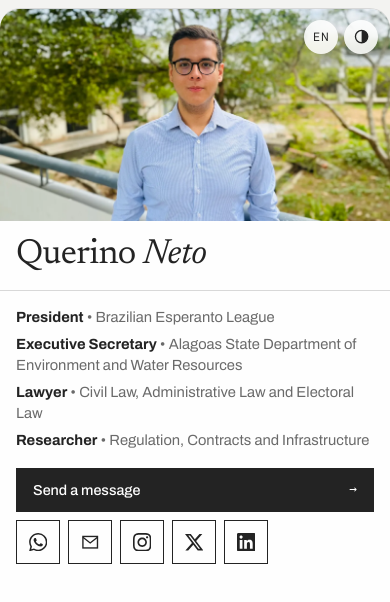
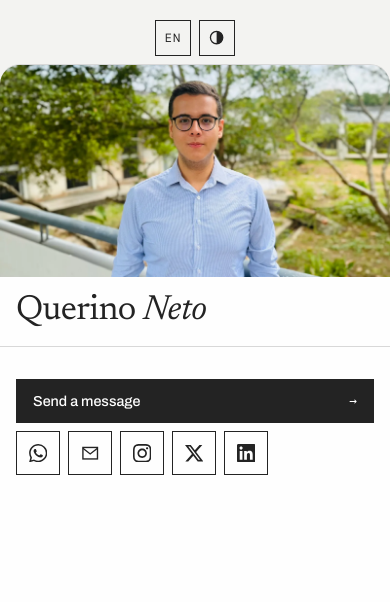
Before and after one commit to querinoneto/site, a plain HTML site: page index.html in a window 390 px wide. Drawn offline with nearby package versions, Linux system fonts and the light colour scheme.

Commit message:
Simulação: botões centralizados acima da foto no celular; sem lista de cargos
Co-Authored-By: Claude Opus 5.5 <noreply@anthropic.com>
Claude-Session: https://claude.ai/code/session_01ELp6jEE8sopRKe9g1f2sxY

```diff
--- a/index.html
+++ b/index.html
@@ -317,20 +317,15 @@ body { background: var(--page); }
   .copy { padding: 1.1rem 1.25rem 1.25rem; }
   .copy .lead { font-size: clamp(.7rem, 3.2vw, 1rem); }
 }
-/* Celular: sem a barra do topo; idioma e inverter cores flutuam sobre a foto */
+/* Celular: sem nome no topo; idioma e inverter cores centralizados acima da foto */
 @media (max-width: 860px) {
-  .page { position: relative; }
-  .bar { position: absolute; top: 0; left: 0; right: 0; z-index: 20; height: auto; border-bottom: 0; pointer-events: none; }
-  .bar .in { justify-content: flex-end; padding: 1.5rem calc(var(--gutter) + .75rem) 0; }
+  .bar { height: auto; border-bottom: 0; }
+  .bar .in { justify-content: center; padding: .75rem var(--gutter) .5rem; }
   .brand { display: none; }
-  .tools { pointer-events: auto; gap: .4rem; }
-  .bar .icon-btn { width: 2.1rem; height: 2.1rem; border-color: transparent; border-radius: 999px; background: rgba(255, 255, 255, .85); color: #232323; -webkit-backdrop-filter: blur(8px); backdrop-filter: blur(8px); box-shadow: 0 2px 10px rgba(0, 0, 0, .12); }
-  :root[data-inv] .bar .icon-btn { background: rgba(28, 28, 28, .78); color: #fefefe; }
-  .lang-menu { border-radius: 12px; overflow: hidden; }
 }
 @media (max-width: 420px) {
   .main { padding: 0; }
-  .card { border-radius: 20px 20px 0 0; border-left: 0; border-right: 0; border-bottom: 0; box-shadow: none; min-height: calc(100dvh - .5rem); align-content: start; }
+  .card { border-radius: 20px 20px 0 0; border-left: 0; border-right: 0; border-bottom: 0; box-shadow: none; min-height: calc(100dvh - 4rem); align-content: start; }
   .bar .in { padding: 1.25rem .75rem 0; }
   .main { padding-top: .5rem; }
   .idb { padding: 1rem var(--gutter) 1.1rem; }
@@ -380,12 +375,6 @@ h1.name em { font-style: italic; }
         </div>
       </div>
       <div class="copy">
-      <div class="creds">
-        <p><b data-i18n="r1">Presidente</b> • <span data-i18n="o1">Liga Brasileira de Esperanto</span></p>
-        <p><b data-i18n="r2">Secretário Executivo</b> • <span data-i18n="o2">Secretaria de Estado do Meio Ambiente e dos Recursos Hídricos de Alagoas</span></p>
-        <p><b data-i18n="r3">Advogado</b> • <span data-i18n="o3">Direito Civil, Direito Administrativo e Direito Eleitoral</span></p>
-        <p><b data-i18n="r4">Pesquisador</b> • <span data-i18n="o4">Regulação, Contratos e Infraestrutura</span></p>
-      </div>
       <nav class="links" data-i18n-aria="links" aria-label="Contato e redes sociais">
         <button class="lk primary" type="button" id="openForm"><span data-i18n="open">Enviar mensagem</span> <span class="ar" aria-hidden="true">→</span></button>
         <div class="social">
```
